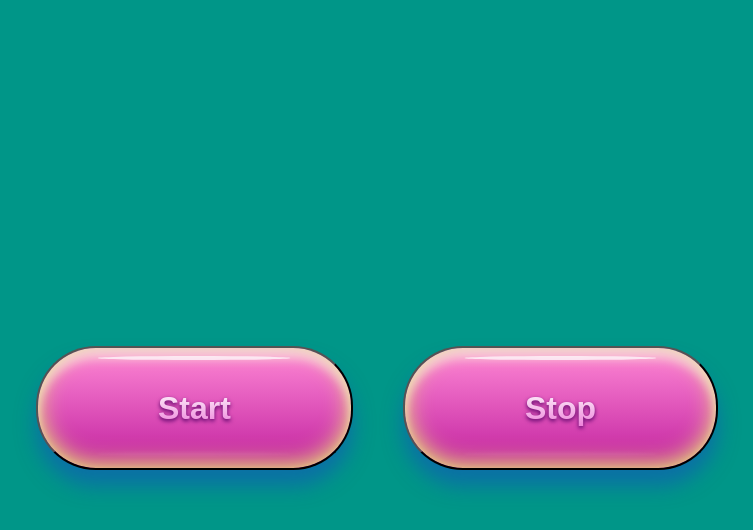
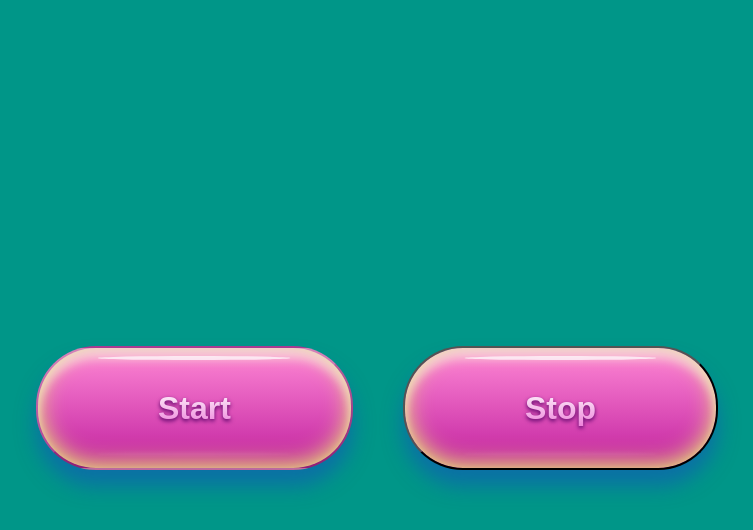
Before and after one commit to Alona-Suprun/goit-js-hw-11-color-switch, a plain HTML site: page index.html in a window 1280 px wide. Both pictures are taken after a click on the button "Start". Shown: the whole page, without its empty margins (238-991 px from the left). Drawn offline with Linux system fonts and the light colour scheme.

Commit message:
add button disabled

```diff
--- a/index.js
+++ b/index.js
@@ -24,10 +24,12 @@ const onStartButtonClick = () => {
 
   intervalId = setInterval(
     () =>
-      (body.style.backgroundColor = colors[randomIntegerFromInterval(0, 5)]),
+      (body.style.backgroundColor =
+        colors[randomIntegerFromInterval(0, colors.length - 1)]),
     1000,
   );
   isColored = true;
+  startButton.setAttribute('disabled', 'disabled');
 };
 
 startButton.addEventListener('click', onStartButtonClick);
@@ -35,6 +37,7 @@ startButton.addEventListener('click', onStartButtonClick);
 const onStopButtonClick = () => {
   clearInterval(intervalId);
   isColored = false;
+  startButton.removeAttribute('disabled', 'disabled');
 };
 
 stopButton.addEventListener('click', onStopButtonClick);
--- a/styles.css
+++ b/styles.css
@@ -73,3 +73,6 @@ button::after {
     rgba(255, 255, 255, 0) 100%
   );
 }
+button[disabled] {
+  cursor: not-allowed;
+}
```
